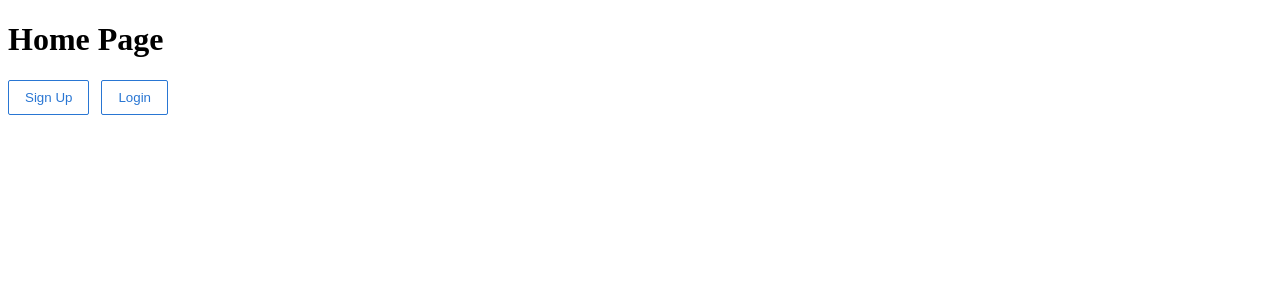
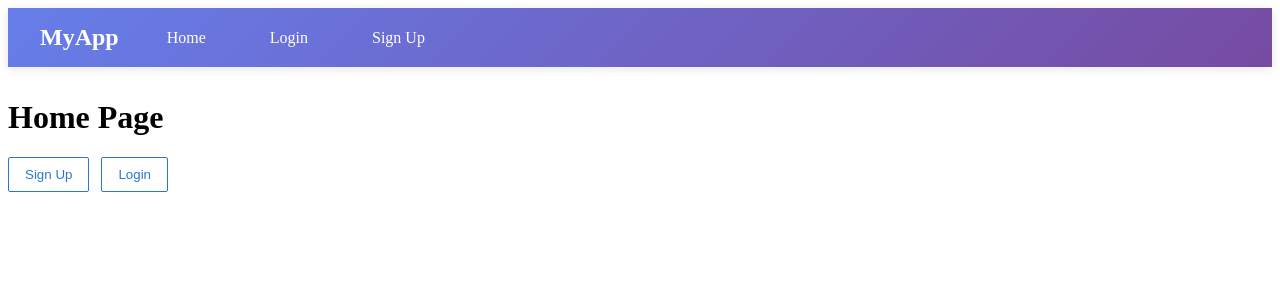
Before and after one commit to Pablo-101/flask-user-authentication, a Flask app: page / in a window 1280 px wide. Shown: the top 300 px of the page. Run offline with Flask 3, Linux system fonts and the light colour scheme.

Commit message:
Add navigation bar with custom styling using AI
- Create navbar.css with modern gradient design
- Style navigation links with hover and active states
- Add brand/logo styling in navbar
- Implement responsive navbar with flexbox layout
- Add smooth transitions and box shadow effects

```diff
--- /dev/null
+++ b/app/static/navbar.css
@@ -0,0 +1,44 @@
+/* Navbar Styling */
+nav {
+    background: linear-gradient(135deg, #667eea 0%, #764ba2 100%);
+    padding: 1rem 0;
+    box-shadow: 0 2px 10px rgba(0, 0, 0, 0.1);
+    margin-bottom: 2rem;
+}
+
+nav ul {
+    display: flex;
+    list-style: none;
+    margin: 0;
+    padding: 0 2rem;
+    gap: 2rem;
+    align-items: center;
+}
+
+nav ul li {
+    margin: 0;
+}
+
+nav ul li a {
+    color: white;
+    text-decoration: none;
+    font-weight: 500;
+    padding: 0.5rem 1rem;
+    border-radius: 4px;
+    transition: background 0.3s ease;
+}
+
+nav ul li a:hover {
+    background: rgba(255, 255, 255, 0.2);
+}
+
+nav ul li a.active {
+    background: rgba(255, 255, 255, 0.3);
+}
+
+/* Brand/Logo */
+nav .brand {
+    font-size: 1.5rem;
+    font-weight: bold;
+    color: white;
+}
--- a/app/templates/base.html
+++ b/app/templates/base.html
@@ -4,6 +4,7 @@
     <meta charset="UTF-8">
     <title>{% block title %}{% endblock %}</title>
     <link rel="stylesheet" href="{{ url_for('static', filename='style.css') }}">
+    <link rel="stylesheet" href="{{ url_for('static', filename='navbar.css') }}">
 
     <link rel="preconnect" href="https://fonts.googleapis.com">
     <link rel="preconnect" href="https://fonts.gstatic.com" crossorigin>
@@ -12,6 +13,14 @@
     {% endblock %}
   </head>
   <body>
+    <nav>
+      <ul>
+        <li class="brand">MyApp</li>
+        <li><a href="{{ url_for('auth.home') }}">Home</a></li>
+        <li><a href="{{ url_for('auth.login') }}">Login</a></li>
+        <li><a href="{{ url_for('auth.sign_up') }}">Sign Up</a></li>
+      </ul>
+    </nav>
     {% with messages = get_flashed_messages(with_categories=true) %}
       {% if messages %}
         {% for category, message in messages %}
```
